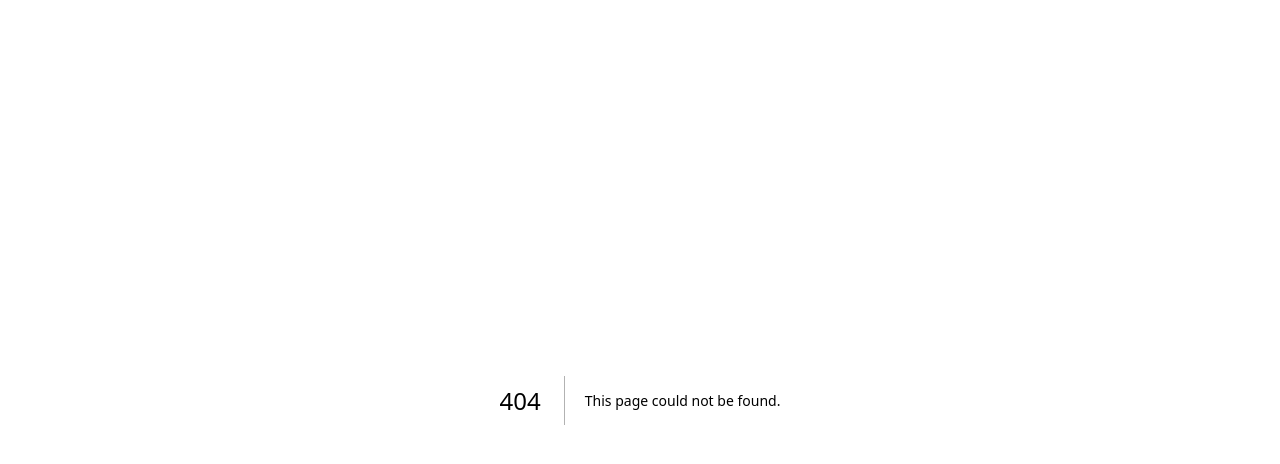
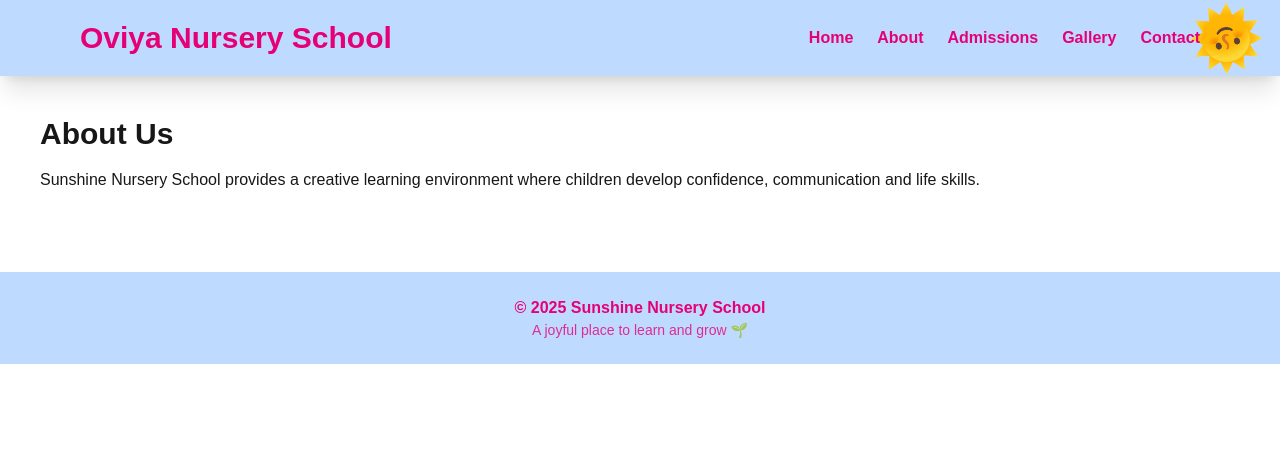
Before and after one commit to OviyaSenthilk/oviyanursery, a Next.js app: page /about in a window 1280 px wide. Before the commit this address had no page. Shown: the top 464 px of the page. Built offline with nearby package versions, Linux system fonts and the light colour scheme.

Commit message:
initialsetup

```diff
--- a/package.json
+++ b/package.json
@@ -9,6 +9,7 @@
     "lint": "eslint"
   },
   "dependencies": {
+    "framer-motion": "^12.23.24",
     "next": "16.0.3",
     "react": "19.2.0",
     "react-dom": "19.2.0"
--- /dev/null
+++ b/src/app/about/page.jsx
@@ -0,0 +1,11 @@
+export default function About() {
+  return (
+    <section className="p-10">
+      <h2 className="text-3xl font-semibold mb-4">About Us</h2>
+      <p>
+        Sunshine Nursery School provides a creative learning environment
+        where children develop confidence, communication and life skills.
+      </p>
+    </section>
+  );
+}
--- /dev/null
+++ b/src/app/admisssions/page.jsx
@@ -0,0 +1,12 @@
+export default function Admissions() {
+  return (
+    <section className="p-10">
+      <h2 className="text-3xl font-semibold">Admissions</h2>
+      <ul className="mt-4 list-disc pl-6">
+        <li>Play Group</li>
+        <li>LKG</li>
+        <li>UKG</li>
+      </ul>
+    </section>
+  );
+}
--- /dev/null
+++ b/src/app/contact/page.jsx
@@ -0,0 +1,13 @@
+export default function Contact() {
+  return (
+    <section className="p-10">
+      <h2 className="text-3xl font-semibold mb-5">Contact Us</h2>
+
+      <p>
+        📍 Sunshine Nursery School <br/>
+        Coimbatore, Tamil Nadu <br/>
+        📞 +91 99999 99999
+      </p>
+    </section>
+  );
+}
--- /dev/null
+++ b/src/app/gallery/page.jsx
@@ -0,0 +1,27 @@
+import Image from "next/image";
+
+export default function Gallery() {
+  const photos = [
+    "/images/class1.jpg",
+    "/images/playground.jpg",
+    "/images/activity.jpg",
+  ];
+
+  return (
+    <section className="p-10">
+      <h2 className="text-3xl font-semibold mb-5">Our Gallery</h2>
+
+      <div className="grid grid-cols-3 gap-4">
+        {photos.map((img, i) => (
+          <Image
+            key={i}
+            src={img}
+            width={400}
+            height={300}
+            alt="School Photo"
+          />
+        ))}
+      </div>
+    </section>
+  );
+}
--- a/src/app/layout.js
+++ b/src/app/layout.js
@@ -1,28 +1,19 @@
-import { Geist, Geist_Mono } from "next/font/google";
 import "./globals.css";
-
-const geistSans = Geist({
-  variable: "--font-geist-sans",
-  subsets: ["latin"],
-});
-
-const geistMono = Geist_Mono({
-  variable: "--font-geist-mono",
-  subsets: ["latin"],
-});
+import Navbar from "@/components/Navbar";
+import Footer from "@/components/Footer";
 
 export const metadata = {
-  title: "Create Next App",
-  description: "Generated by create next app",
+  title: "Sunshine Nursery",
+  description: "A joyful place for young minds to grow.",
 };
 
 export default function RootLayout({ children }) {
   return (
     <html lang="en">
-      <body
-        className={`${geistSans.variable} ${geistMono.variable} antialiased`}
-      >
-        {children}
+      <body className="bg-yellow-50">
+        <Navbar />
+        <main>{children}</main>
+        <Footer />
       </body>
     </html>
   );
--- a/src/app/page.js
+++ b/src/app/page.js
@@ -1,65 +1,89 @@
+"use client";
+
+import { motion } from "framer-motion";
 import Image from "next/image";
 
 export default function Home() {
   return (
-    <div className="flex min-h-screen items-center justify-center bg-zinc-50 font-sans dark:bg-black">
-      <main className="flex min-h-screen w-full max-w-3xl flex-col items-center justify-between py-32 px-16 bg-white dark:bg-black sm:items-start">
-        <Image
-          className="dark:invert"
-          src="/next.svg"
-          alt="Next.js logo"
-          width={100}
-          height={20}
-          priority
-        />
-        <div className="flex flex-col items-center gap-6 text-center sm:items-start sm:text-left">
-          <h1 className="max-w-xs text-3xl font-semibold leading-10 tracking-tight text-black dark:text-zinc-50">
-            To get started, edit the page.js file.
-          </h1>
-          <p className="max-w-md text-lg leading-8 text-zinc-600 dark:text-zinc-400">
-            Looking for a starting point or more instructions? Head over to{" "}
-            <a
-              href="https://vercel.com/templates?framework=next.js&utm_source=create-next-app&utm_medium=appdir-template-tw&utm_campaign=create-next-app"
-              className="font-medium text-zinc-950 dark:text-zinc-50"
-            >
-              Templates
-            </a>{" "}
-            or the{" "}
-            <a
-              href="https://nextjs.org/learn?utm_source=create-next-app&utm_medium=appdir-template-tw&utm_campaign=create-next-app"
-              className="font-medium text-zinc-950 dark:text-zinc-50"
-            >
-              Learning
-            </a>{" "}
-            center.
-          </p>
-        </div>
-        <div className="flex flex-col gap-4 text-base font-medium sm:flex-row">
-          <a
-            className="flex h-12 w-full items-center justify-center gap-2 rounded-full bg-foreground px-5 text-background transition-colors hover:bg-[#383838] dark:hover:bg-[#ccc] md:w-[158px]"
-            href="https://vercel.com/new?utm_source=create-next-app&utm_medium=appdir-template-tw&utm_campaign=create-next-app"
-            target="_blank"
-            rel="noopener noreferrer"
+    <section className="relative overflow-hidden">
+
+      {/* Moving Clouds */}
+      <motion.div
+        className="absolute top-10 left-[-200px] text-6xl"
+        animate={{ x: ["-200%", "200%"] }}
+        transition={{ duration: 25, repeat: Infinity, ease: "linear" }}
+      >
+        ☁️ ☁️
+      </motion.div>
+
+      {/* Hero Section */}
+      <div className="max-w-6xl mx-auto px-6 pt-32 pb-20 text-center">
+
+        {/* School Name */}
+        <motion.h1
+          className="text-5xl md:text-6xl font-bold text-pink-600"
+          initial={{ opacity: 0, y: -30 }}
+          animate={{ opacity: 1, y: 0 }}
+          transition={{ duration: 0.7 }}
+        >
+          OVIYA NURSERY SCHOOL
+        </motion.h1>
+
+        {/* Tagline */}
+        <motion.p
+          className="text-xl mt-6 text-gray-700 leading-relaxed max-w-3xl mx-auto"
+          initial={{ opacity: 0 }}
+          animate={{ opacity: 1 }}
+          transition={{ delay: 0.3, duration: 0.7 }}
+        >
+          We teach students, keep them happy, and bring them up to the society.
+          Trust us and give us your child — bringing them to the society is our duty.
+        </motion.p>
+
+        {/* Cute Animated Buttons */}
+        <motion.div
+          className="flex justify-center gap-6 mt-12"
+          initial={{ opacity: 0 }}
+          animate={{ opacity: 1 }}
+          transition={{ delay: 0.5 }}
+        >
+          <motion.a
+            href="/admissions"
+            className="bg-pink-400 text-white px-8 py-4 rounded-full font-semibold shadow-lg"
+            whileHover={{ scale: 1.1 }}
+            transition={{ type: "spring", stiffness: 200 }}
           >
-            <Image
-              className="dark:invert"
-              src="/vercel.svg"
-              alt="Vercel logomark"
-              width={16}
-              height={16}
-            />
-            Deploy Now
-          </a>
-          <a
-            className="flex h-12 w-full items-center justify-center rounded-full border border-solid border-black/[.08] px-5 transition-colors hover:border-transparent hover:bg-black/[.04] dark:border-white/[.145] dark:hover:bg-[#1a1a1a] md:w-[158px]"
-            href="https://nextjs.org/docs?utm_source=create-next-app&utm_medium=appdir-template-tw&utm_campaign=create-next-app"
-            target="_blank"
-            rel="noopener noreferrer"
+            Apply for Admission
+          </motion.a>
+
+          <motion.a
+            href="/contact"
+            className="bg-yellow-400 text-white px-8 py-4 rounded-full font-semibold shadow-lg"
+            whileHover={{ scale: 1.1 }}
+            transition={{ type: "spring", stiffness: 200 }}
           >
-            Documentation
-          </a>
-        </div>
-      </main>
-    </div>
+            Contact Us
+          </motion.a>
+        </motion.div>
+      </div>
+
+      {/* Butterflies */}
+      <motion.div
+        className="absolute bottom-20 left-0 text-5xl"
+        animate={{ x: ["0%", "120%"], y: [0, -20, 0] }}
+        transition={{ duration: 15, repeat: Infinity, ease: "easeInOut" }}
+      >
+        🦋
+      </motion.div>
+
+      <motion.div
+        className="absolute bottom-40 left-[-10%] text-5xl"
+        animate={{ x: ["-10%", "130%"], y: [0, -15, 0] }}
+        transition={{ duration: 18, repeat: Infinity, ease: "easeInOut" }}
+      >
+        🦋
+      </motion.div>
+
+    </section>
   );
 }
--- /dev/null
+++ b/src/components/Footer.jsx
@@ -0,0 +1,39 @@
+"use client";
+
+import { motion } from "framer-motion";
+
+export default function Footer() {
+  return (
+    <footer className="relative bg-blue-200 text-center py-6 text-pink-600 mt-10 overflow-hidden">
+
+      {/* Butterflies flying */}
+      <motion.div
+        className="absolute left-[-10%] bottom-5 text-4xl"
+        animate={{ x: ["-10%", "120%"], y: [0, -20, 0] }}
+        transition={{ duration: 12, repeat: Infinity, ease: "easeInOut" }}
+      >
+        🦋
+      </motion.div>
+
+      <motion.div
+        className="absolute left-[-15%] bottom-10 text-4xl"
+        animate={{ x: ["-15%", "140%"], y: [0, -15, 0] }}
+        transition={{ duration: 15, repeat: Infinity, ease: "easeInOut" }}
+      >
+        🦋
+      </motion.div>
+
+      {/* Footer Text */}
+      <motion.p
+        initial={{ opacity: 0 }}
+        animate={{ opacity: 1 }}
+        transition={{ duration: 1 }}
+        className="font-semibold"
+      >
+        © {new Date().getFullYear()} Sunshine Nursery School
+      </motion.p>
+
+      <p className="text-sm opacity-80">A joyful place to learn and grow 🌱</p>
+    </footer>
+  );
+}
--- /dev/null
+++ b/src/components/Navbar.jsx
@@ -0,0 +1,59 @@
+"use client";
+
+import Link from "next/link";
+import { motion } from "framer-motion";
+
+export default function Navbar() {
+  return (
+    <nav className="relative bg-blue-200 py-5 shadow-xl overflow-hidden">
+
+      {/* Moving Clouds */}
+      <motion.div
+        className="absolute top-2 left-[-200px] text-5xl"
+        animate={{ x: ["-200%", "200%"] }}
+        transition={{ duration: 20, repeat: Infinity, ease: "linear" }}
+      >
+        ☁️ ☁️
+      </motion.div>
+
+      {/* Moving Sun */}
+      <motion.div
+        className="absolute top-2 right-4 text-6xl"
+        animate={{ rotate: 360 }}
+        transition={{ duration: 12, repeat: Infinity, ease: "linear" }}
+      >
+        🌞
+      </motion.div>
+
+      {/* Navbar Content */}
+      <div className="relative max-w-6xl mx-auto flex items-center justify-between px-4">
+
+        {/* Logo */}
+        <motion.h1
+          className="text-3xl font-bold text-pink-600"
+          initial={{ scale: 0.8 }}
+          animate={{ scale: 1 }}
+          transition={{ duration: 0.4 }}
+        >
+          Oviya Nursery School
+        </motion.h1>
+
+        {/* Menu */}
+        <div className="flex space-x-6 font-bold text-pink-600">
+          {["Home", "About", "Admissions", "Gallery", "Contact"].map((item, i) => (
+            <motion.div
+              key={i}
+              whileHover={{ scale: 1.2, rotate: 5 }}
+              transition={{ type: "spring", stiffness: 200 }}
+            >
+              <Link href={item === "Home" ? "/" : `/${item.toLowerCase()}`}>
+                {item}
+              </Link>
+            </motion.div>
+          ))}
+        </div>
+      </div>
+
+    </nav>
+  );
+}
```
Also changed, not shown: 1 other file (tests, documents, lock files or other folders).
